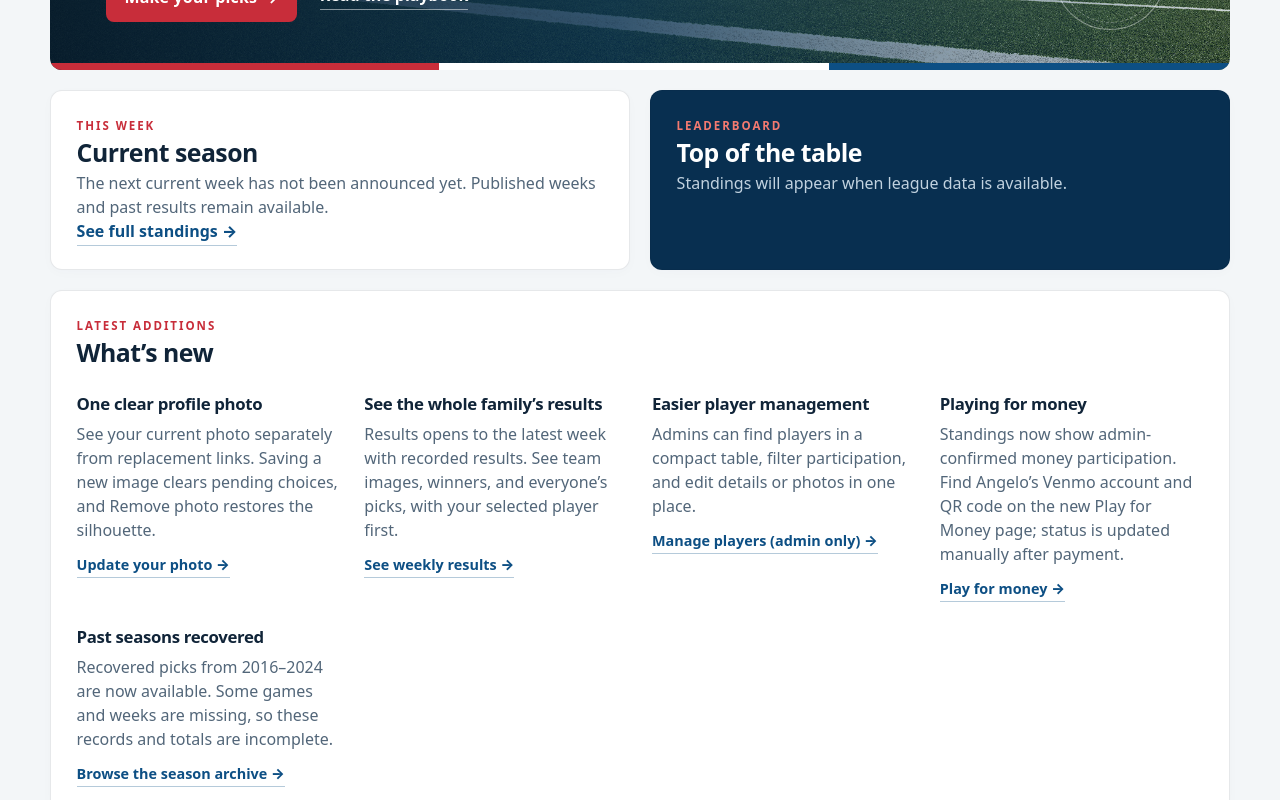
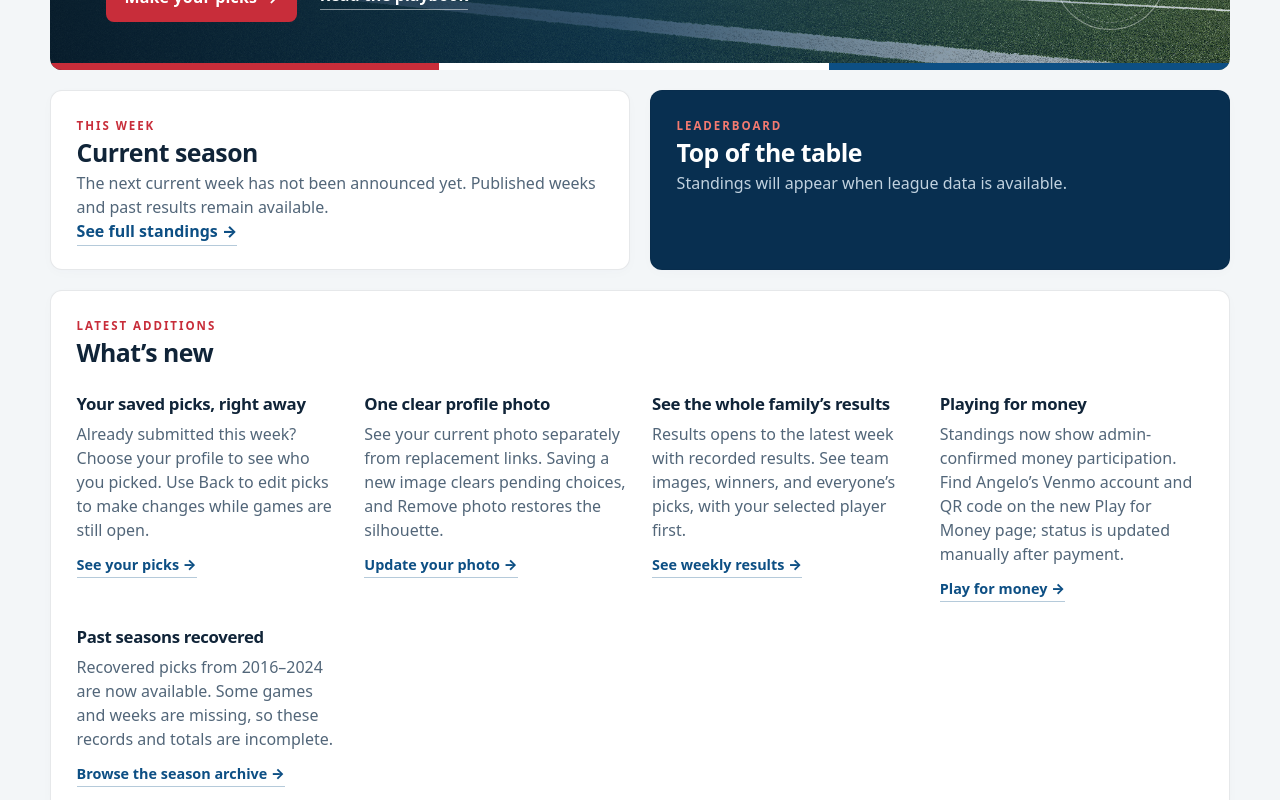
Before and after one commit to aromero19/fukumafootball, a Next.js app: page / in a window 1280 px wide. Shown: the part 435-1235 px from the top of the page. Built offline with nearby package versions, Linux system fonts and the light colour scheme; no server answers; the database is empty.

Commit message:
Show saved picks summary for submitted current-week profiles

```diff
--- a/src/app/picks/page.tsx
+++ b/src/app/picks/page.tsx
@@ -1,12 +1,13 @@
 import Link from "next/link";
-import { readLeague, readEntries, readPicksPage, readPublishedSeasons, readWeeks, queryNumber } from "@/lib/data";
+import { redirect } from "next/navigation";
+import { readLeague, readEntries, readPicksPage, readPublishedSeasons, readWeeks, queryNumber, hasSubmittedPicks } from "@/lib/data";
 import PicksForm from "@/components/picks-form";
 import SeasonFilters from "@/components/season-filters";
 import ProfileAvatar from "@/components/profile-avatar";
 
 export const maxDuration = 60;
 
-export default async function Picks({ searchParams }: { searchParams: Promise<{ year?: string; week?: string; entry?: string }> }) {
+export default async function Picks({ searchParams }: { searchParams: Promise<{ year?: string; week?: string; entry?: string; edit?: string }> }) {
   const q = await searchParams;
   const [league, seasons, entries] = await Promise.all([readLeague(), readPublishedSeasons(), readEntries()]);
   const year = queryNumber(q.year, 1920, 9999) ?? (league.hasCurrentSeason ? league.year : seasons[0] ?? league.year);
@@ -16,6 +17,9 @@ export default async function Picks({ searchParams }: { searchParams: Promise<{
   const players = entries.filter(row => row.active);
   const player = players.find(row => row.entry_id === requestedEntry);
   const selectionQuery = `year=${year}${week ? `&week=${week}` : ""}`;
+  if (player && week && league.hasCurrentSeason && year === league.year && week === league.week && q.edit !== "1" && await hasSubmittedPicks(year, week, player.entry_id)) {
+    redirect(`/picks/success?${selectionQuery}&entry=${player.entry_id}`);
+  }
   const data = player && week ? await readPicksPage(year, week, player.entry_id) : null;
 
   return <>
--- a/src/app/picks/success/page.tsx
+++ b/src/app/picks/success/page.tsx
@@ -14,7 +14,7 @@ export default async function PicksSuccess({ searchParams }: {
   const entry = queryNumber(query.entry, 1, Number.MAX_SAFE_INTEGER);
   if (!year || !week || !entry) redirect("/picks");
 
-  const editQuery = new URLSearchParams({ year: String(year), week: String(week), entry: String(entry) });
+  const editQuery = new URLSearchParams({ year: String(year), week: String(week), entry: String(entry), edit: "1" });
 
   return <><section className="card submission-summary">
     <div className="eyebrow">{year} season · Week {week}</div>
--- a/src/lib/data.ts
+++ b/src/lib/data.ts
@@ -23,6 +23,10 @@ export async function readLatestResultsWeek(year:number, publishedWeeks:number[]
 }
 export async function readPublishedSeasons() { const s=await createClient();return [...new Set((checked(await s.from("week").select("year").eq("published",true).order("year",{ascending:false})) ?? []).map(week=>week.year))]; }
 export async function readEntries() { const s=await createClient();return checked(await s.from("entry").select("entry_id,name_first,name_last,active,photo_url,playing_for_money").order("name_first").order("name_last").order("entry_id")) ?? []; }
+export async function hasSubmittedPicks(year:number,week:number,entryId:number) {
+ const s=await createClient();
+ return Boolean(checked(await s.from("weekly_submission").select("entry_id").eq("year",year).eq("week",week).eq("entry_id",entryId).maybeSingle()));
+}
 export async function readPicksPage(year:number,week:number,entryId?:number) {
  const s=await createClient();
  const [g,t,th,e,p,l,i,se]=await Promise.all([
--- a/src/lib/feature-updates.ts
+++ b/src/lib/feature-updates.ts
@@ -1,5 +1,11 @@
 // Keep newest additions first. The home page displays the first five entries.
 export const featureUpdates = [
+  {
+    title: "Your saved picks, right away",
+    description: "Already submitted this week? Choose your profile to see who you picked. Use Back to edit picks to make changes while games are still open.",
+    href: "/picks",
+    linkLabel: "See your picks",
+  },
   {
     title: "One clear profile photo",
     description: "See your current photo separately from replacement links. Saving a new image clears pending choices, and Remove photo restores the silhouette.",
@@ -11,12 +17,6 @@ export const featureUpdates = [
     description: "Results opens to the latest week with recorded results. See team images, winners, and everyone’s picks, with your selected player first.",
     href: "/results",
     linkLabel: "See weekly results",
-  },
-  {
-    title: "Easier player management",
-    description: "Admins can find players in a compact table, filter participation, and edit details or photos in one place.",
-    href: "/admin/players",
-    linkLabel: "Manage players (admin only)",
   },
   {
     title: "Playing for money",
```
